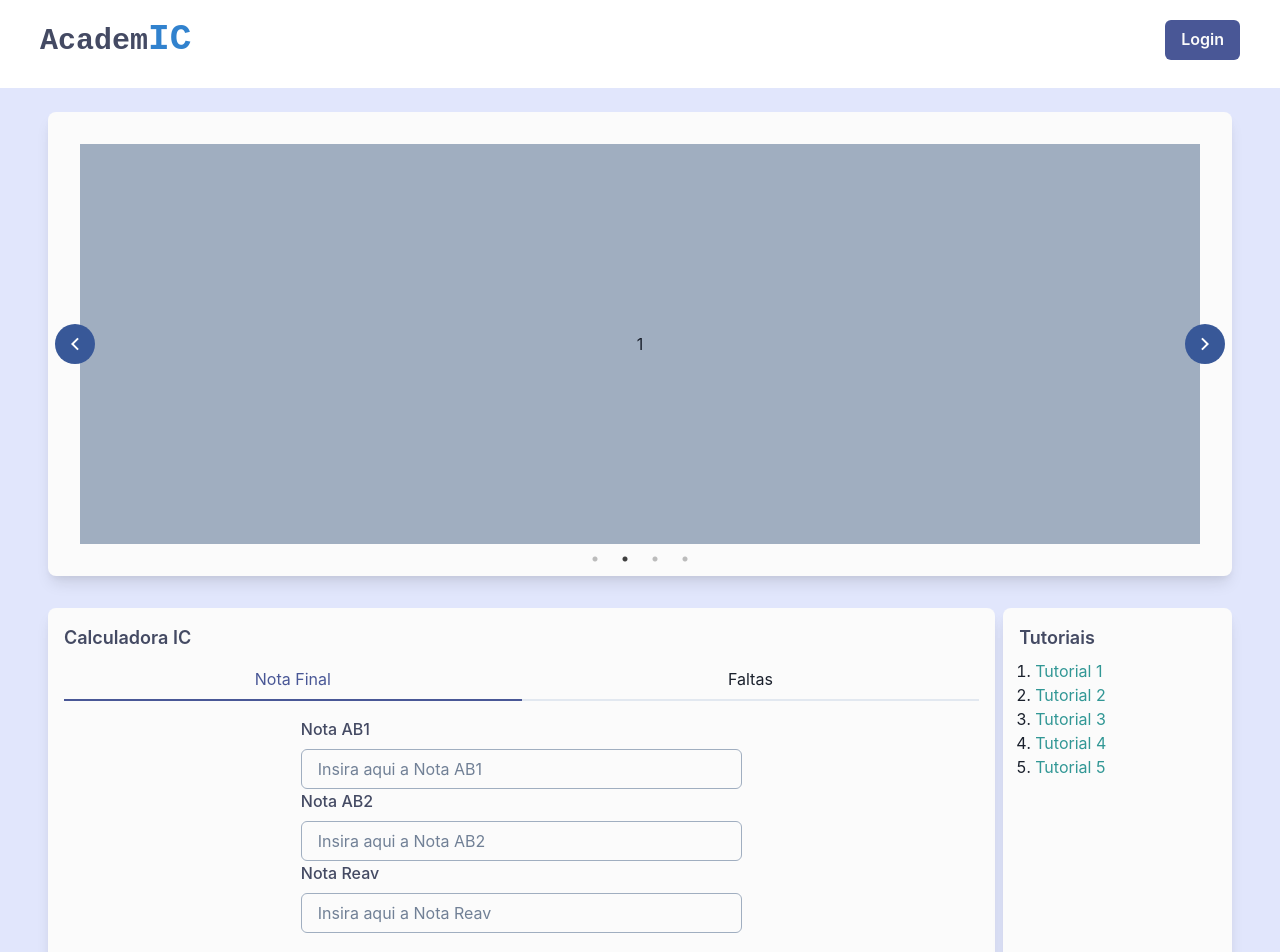
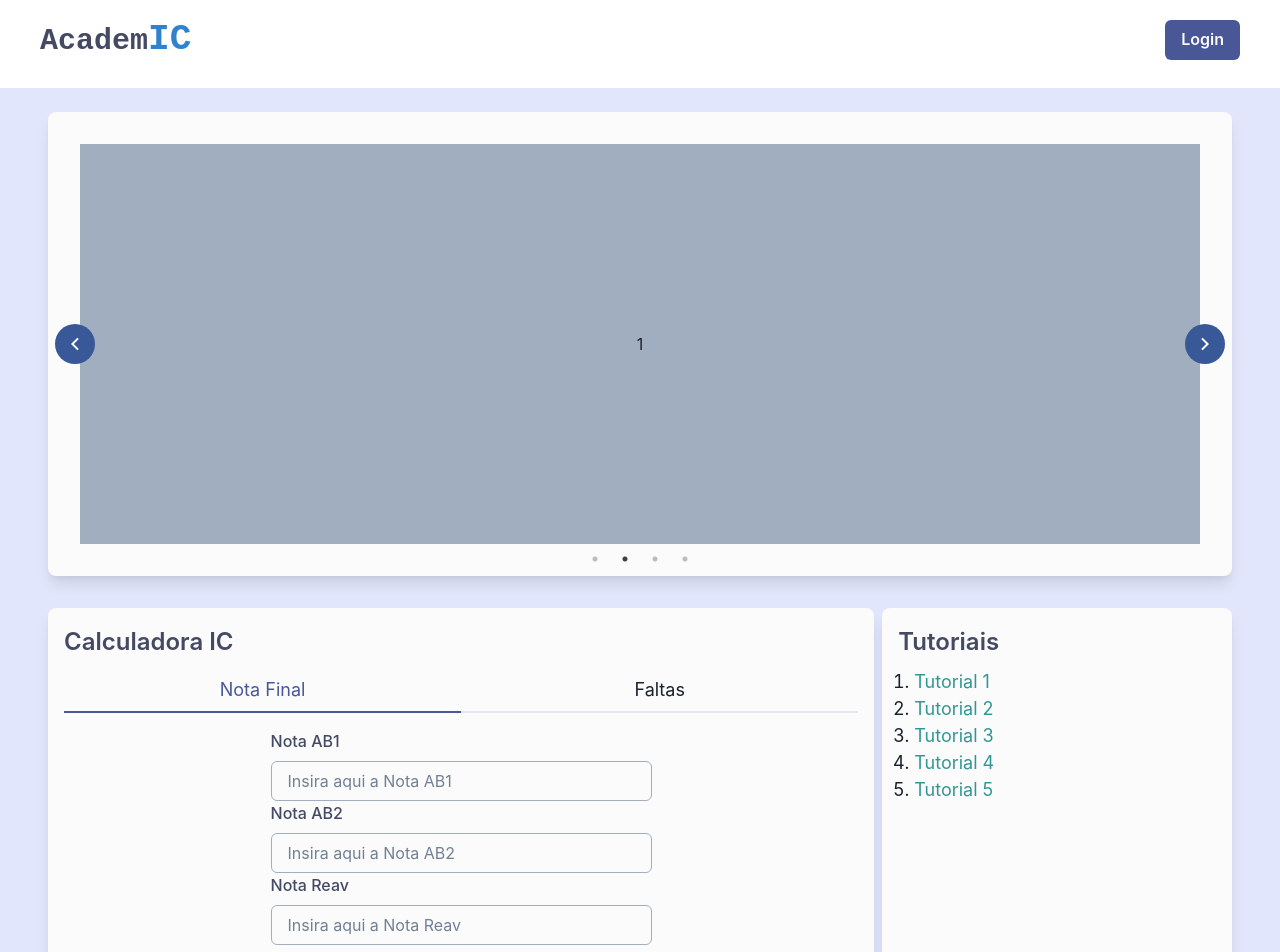
Before and after one commit to Lucasl3/academic-front, a React (Create React App) app: page / in a window 1280 px wide. Shown: the top 952 px of the page. Built offline with nearby package versions, Linux system fonts and the light colour scheme; no server answers.

Commit message:
style: increased font size

```diff
--- a/src/pages/Home/index.tsx
+++ b/src/pages/Home/index.tsx
@@ -52,13 +52,14 @@ const Home = () => {
         </Carousel>
       </Flex>
       <Stack direction={{ base: 'column', md: 'row' }}>
-        <Stack w="80%" boxShadow="lg" rounded="lg" p={4} bg="#FBFBFB">
-          <Text fontSize="lg" fontWeight="semibold" color="#444A63">
+        <Stack boxShadow="lg" rounded="lg" p={4} bg="#FBFBFB" flex={5}>
+          <Text fontSize="2xl" fontWeight="semibold" color="#444A63">
             Calculadora IC
           </Text>
           <Tabs isFitted>
             <TabList>
               <Tab
+                fontSize="lg"
                 _selected={{
                   color: '#495796',
                   borderBottomColor: '#495796',
@@ -67,6 +68,7 @@ const Home = () => {
                 Nota Final
               </Tab>
               <Tab
+                fontSize="lg"
                 _selected={{
                   color: '#495796',
                   borderBottomColor: '#495796',
@@ -151,13 +153,13 @@ const Home = () => {
             </TabPanels>
           </Tabs>
         </Stack>
-        <Stack boxShadow="lg" rounded="lg" p={4} bg="#FBFBFB" flex={3}>
-          <Text fontSize="lg" fontWeight="semibold" color="#444A63">
+        <Stack boxShadow="lg" rounded="lg" p={4} bg="#FBFBFB" flex={2}>
+          <Text fontSize="2xl" fontWeight="semibold" color="#444A63">
             Tutoriais
           </Text>
           <OrderedList>
             {[0, 1, 2, 3, 4].map((index) => (
-              <ListItem key={index}>
+              <ListItem fontSize="lg" key={index}>
                 <Link color="teal.500" href="https://chakra-ui.com" isExternal>
                   Tutorial {index + 1}
                 </Link>
```
